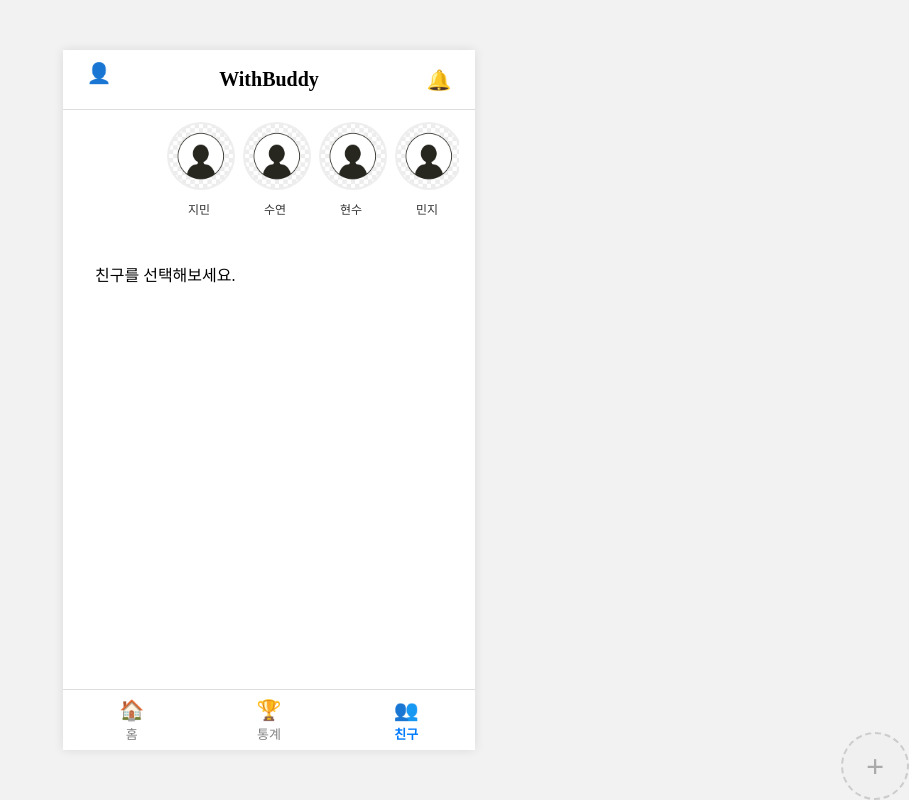
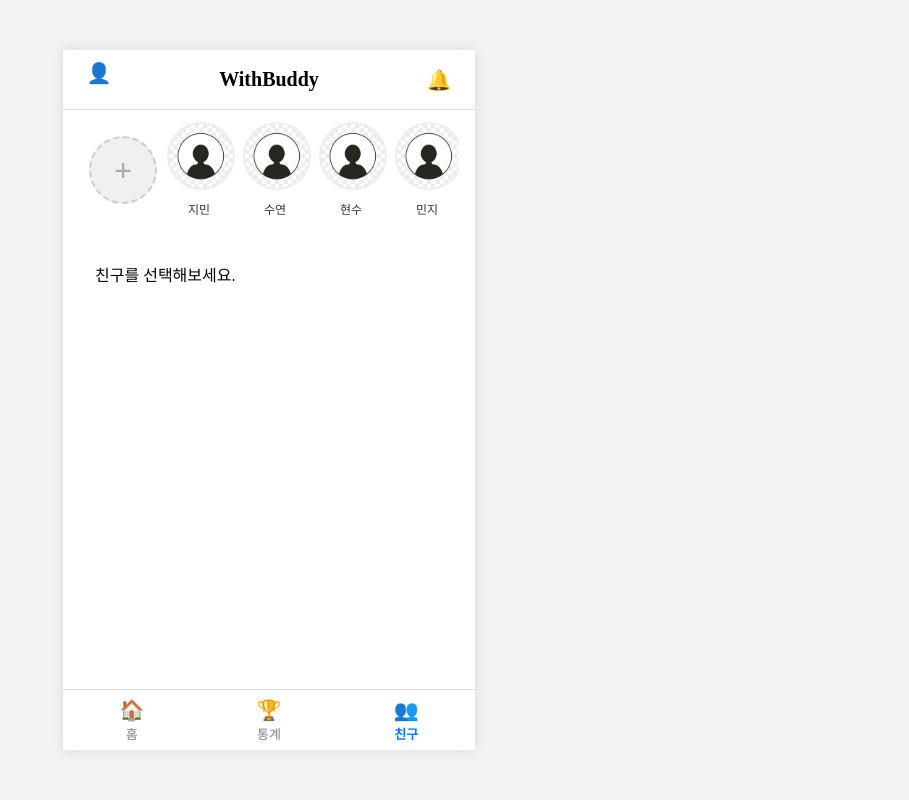
Before and after one commit to nurungzi/zerothon-DDT, a React (Vite) app in the folder frontend/withbudy/: page /friends in a window 1280 px wide. Shown: the whole page, without its empty margins (371-1280 px from the left). Built offline with nearby package versions, Linux system fonts and the light colour scheme.

Commit message:
Fix: 프로필과 친구창 add-icon 클래스명 중복 해결

```diff
--- a/frontend/withbudy/src/components/ProfileModal.css
+++ b/frontend/withbudy/src/components/ProfileModal.css
@@ -64,7 +64,7 @@
   }
 
   /* + 버튼 */
-  .add-icon {
+  .profile-picture-add-button {
     position: absolute;
     bottom: 0;
     right: 0;
--- a/frontend/withbudy/src/components/ProfileModal.jsx
+++ b/frontend/withbudy/src/components/ProfileModal.jsx
@@ -18,7 +18,7 @@ function ProfileModal({ isOpen, onClose }) {
 
         <div className="profile-picture-wrapper">
           <img src={defaultAvatar} alt="기본 프로필" className="profile-picture" />
-          <span className="add-icon">+</span>
+          <span className="profile-picture-add-button">+</span>
         </div>
 
         <div className="profile-info">
```
